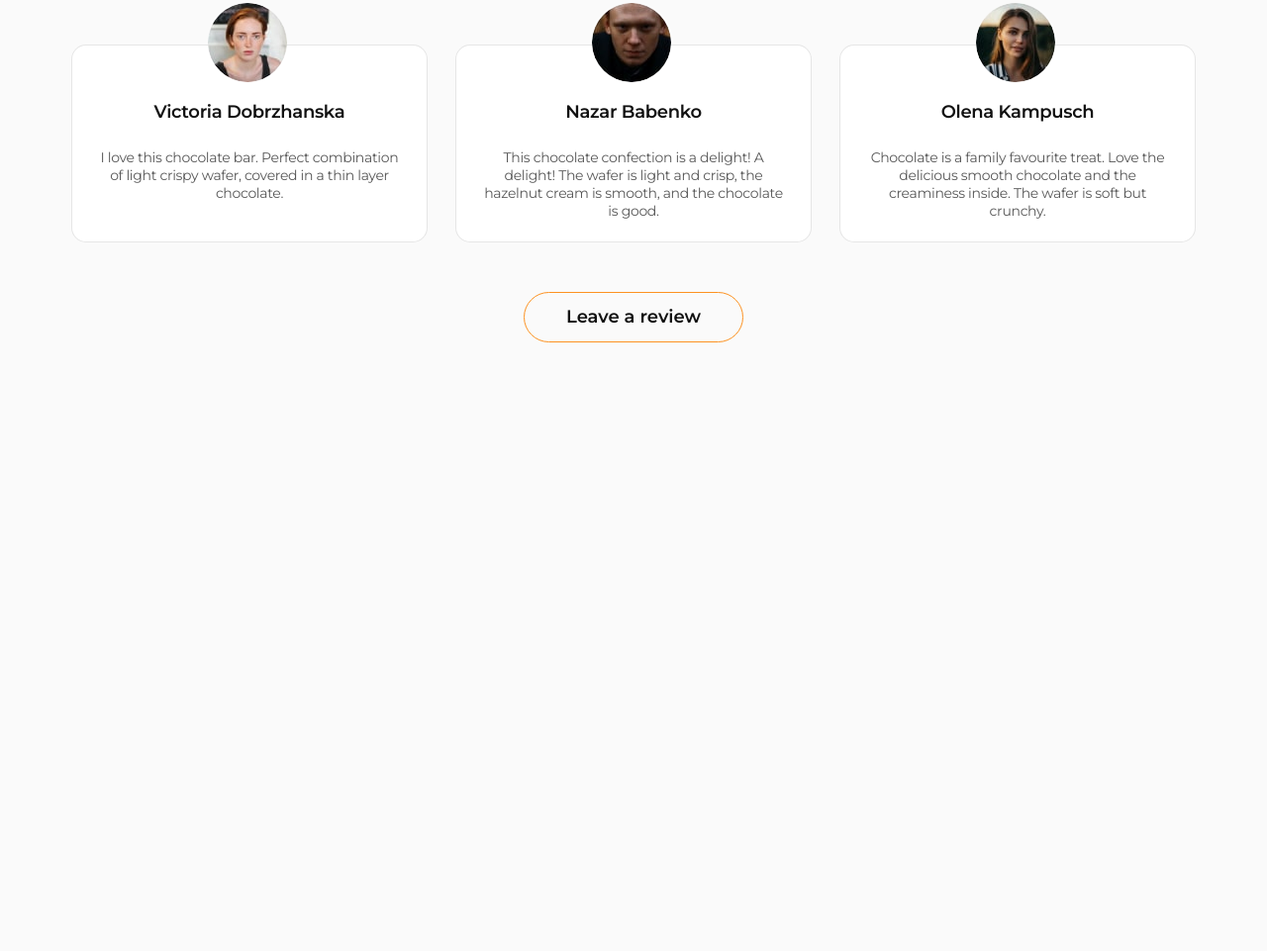
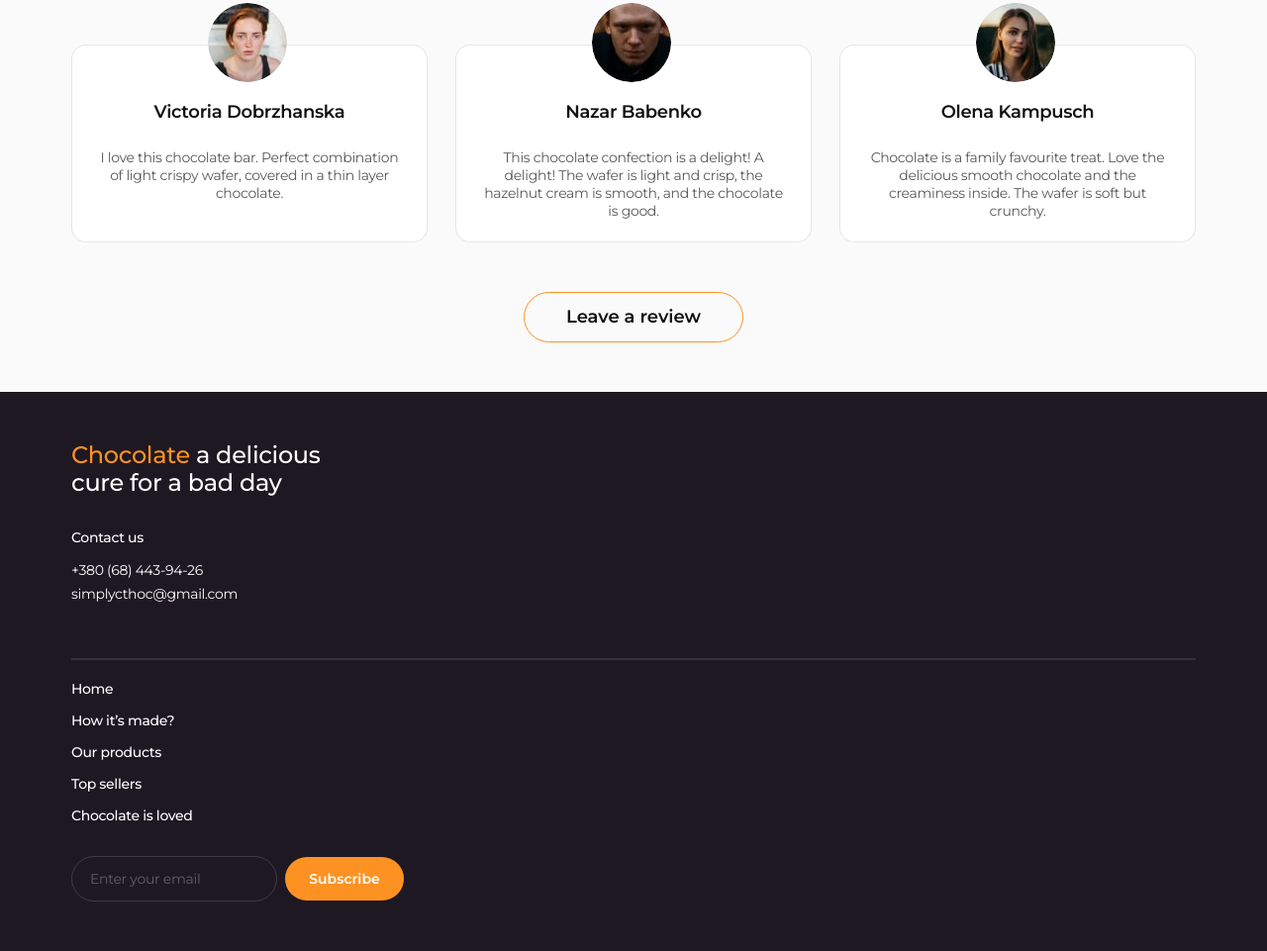
Before and after one commit to Gaevuha/chocolate-project, a plain HTML site: page index.html in a window 1280 px wide. Shown: the part 2431-3392 px from the top of the page at 99% size. Before the commit the page ends 2827 px from the top, so only its background shows below. Drawn offline with nearby package versions, Linux system fonts and the light colour scheme.

Commit message:
add adaptive section footer

```diff
--- a/css/styles.css
+++ b/css/styles.css
@@ -1467,3 +1467,119 @@ font-size: 18px;
   box-shadow: 0px 1px 1px rgba(0, 0, 0, 0.14), 0px 1px 3px rgba(0, 0, 0, 0.12), 0px 2px 1px rgba(0, 0, 0, 0.2);
 }
 }
+
+
+/* Footer */
+
+.footer {
+  background-color: var(--color-primeri-normal);
+}
+
+.footer-title {
+  max-width: 300px;
+  font-weight: 500;
+  font-size: 24px;  /*28*/
+  line-height: 1.17; /*1.21*/
+  color: var(--color-white);
+  margin-bottom: 32px;
+}
+
+.wrap-title-address {
+  margin-bottom: 78px;
+}
+
+.footer-title-accent {
+  color: var(--color-primeri-orange);
+}
+
+.footer-text {
+  font-weight: 500;
+  font-size: 14px;
+  color: var(--color-white);
+  margin-bottom: 14px;
+}
+
+.address-item:not(:last-child) {
+  margin-bottom: 4px;
+}
+
+.address-link {
+  font-size: 14px;
+  color: var(--color-white);
+  font-style: normal;
+}
+
+.wrap-list-form {
+  position: relative;
+  /* display: flex;
+  align-items: center; */
+}
+
+.wrap-list-form::before {
+   position: absolute;
+   top: -24px;
+   left: 0;
+   content: '';
+   border: 1px solid rgba(255, 255, 255, 0.1);
+   width: 100%;
+   height: 0px;
+}
+
+.footer-menu-list {
+  display: flex;
+  flex-direction: column;
+  align-items: flex-start;  /*center*/
+  gap: 16px;  /*24*/
+  margin-bottom: 32px;
+}
+
+.footer-menu-link {
+  display: block;
+  /* padding: 18px 0; */
+  font-weight: 500;
+  font-size: 14px;
+  line-height: 1.14;
+  color: var(--color-white);
+  transition: color 250ms cubic-bezier(0.4, 0, 0.2, 1);
+}
+
+.footer-menu-link:hover,
+.footer-menu-link:focus {
+  color: var(--color-primeri-orange);
+}
+
+.footer-form {
+  display: flex;
+  align-items: center;
+  gap: 8px;
+  margin-left: auto;
+}
+
+.field-email {
+  min-width: 207px;  /*313*/
+  padding: 14px 18px;  /*13px 24px;*/
+  font-size: 14px;  /*18*/
+  letter-spacing: -0.02em;
+  border: 1.50px solid rgba(255, 255, 255, 0.15);
+  border-radius: 30px;
+  background-color: transparent;
+  color: rgba(255, 255, 255, 0.3);
+}
+
+.field-email::placeholder {
+  color: rgba(255, 255, 255, 0.3);
+}
+
+.footer-form-btn {
+  font-weight: 600;
+  font-size: 14px;
+  color: var(--color-white);
+  border-radius: 100px;
+  padding: 14px 24px; /*17px 40px;*/
+  min-width: 120px;  /*137*/
+  border: none;
+  background-color: var(--color-primeri-orange);
+
+
+
+}
--- a/index.html
+++ b/index.html
@@ -538,7 +538,7 @@
         </div>
       </section>
     </main>
-    <!-- <footer class="footer section">
+    <footer class="footer section">
       <div class="container">
         <div class="wrap-title-address">
           <p class="footer-title">
@@ -572,6 +572,12 @@
               <a class="footer-menu-link" href="#made">How it’s made?</a>
             </li>
             <li class="footer-menu-item">
+              <a class="footer-menu-link" href="">Our products</a>
+            </li>
+            <li class="footer-menu-item">
+              <a class="footer-menu-link" href="">Top sellers</a>
+            </li>
+            <li class="footer-menu-item">
               <a class="footer-menu-link" href="#loved">Chocolate is loved</a>
             </li>
           </ul>
@@ -588,7 +594,7 @@
           </form>
         </div>
       </div>
-    </footer> -->
+    </footer>
     <div class="hidden modal-overlay" data-modal>
       <div class="modal">
         <button type="button" class="modal-close" data-modal-close>
```
Also changed, not shown: css/styles_old.css (+1 -103 lines).
